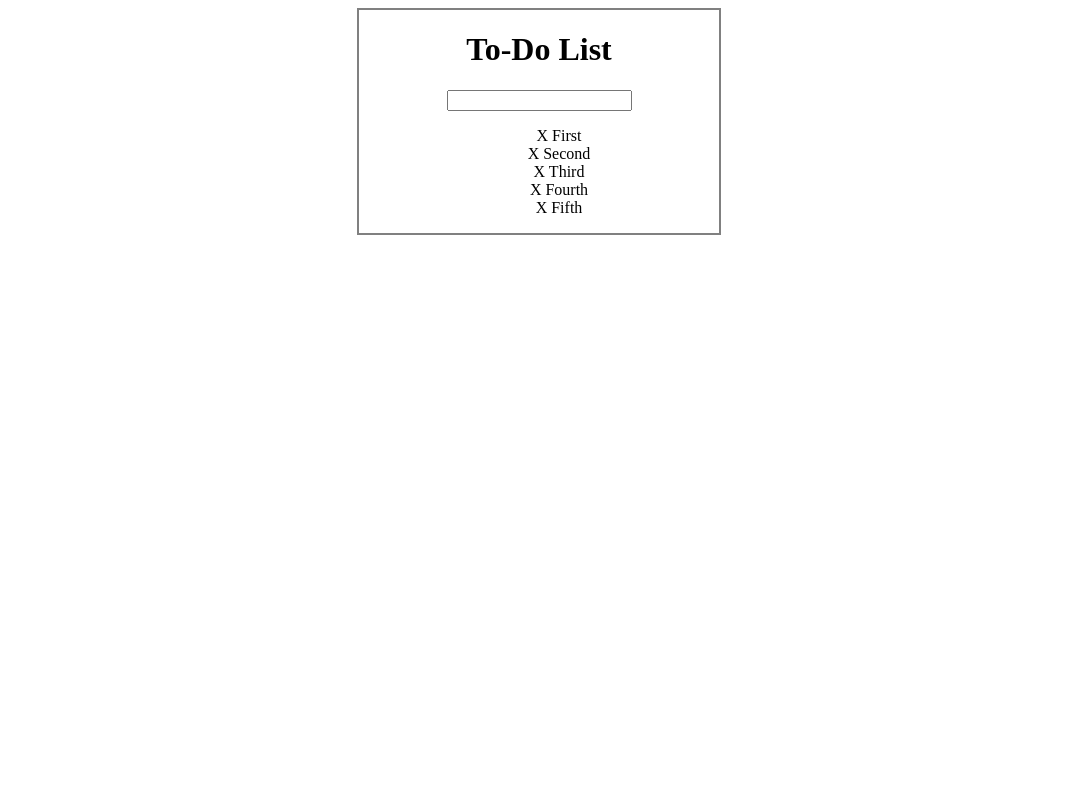
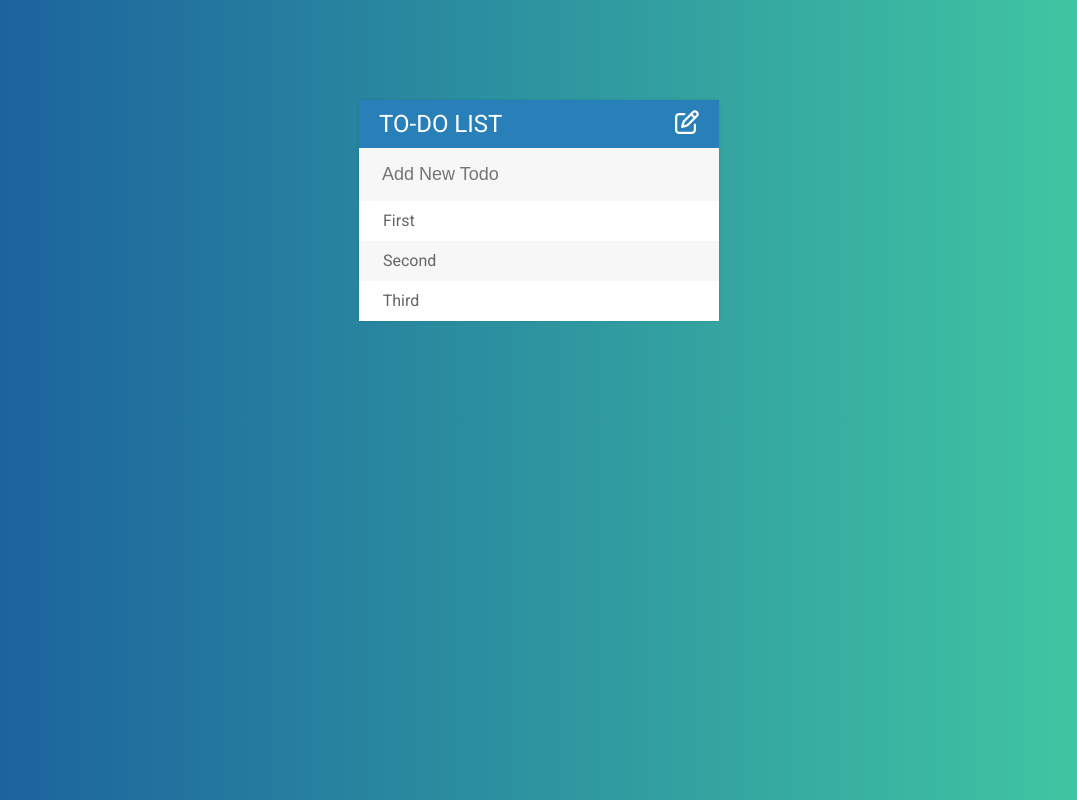
Before and after one commit to gunjanbangde/Todo-List, a plain HTML site: page index.html in a window 1280 px wide. Shown: the whole page, without its empty margins (101-1178 px from the left). Drawn offline with nearby package versions, Linux system fonts and the light colour scheme.

Commit message:
final styling

```diff
--- a/assets/css/styles.css
+++ b/assets/css/styles.css
@@ -1,16 +1,87 @@
-#container{
-    margin: 0 auto;
+#container {
+    margin: 100px auto;
     width: 360px;
-    text-align: center;
-    border: 2px solid gray;
+    background: #f7f7f7;
+    box-shadow: 0 0 3px rgba(0, 0, 0, 0.1);
 }
 
-ul{
-    text-decoration: none;
+ul {
+    margin: 0;
+    padding: 0;
     list-style: none;
 }
 
-.striked{
+body {
+    cursor: default;
+    font-family: Roboto;
+    background: #43cea2;
+    /* fallback for old browsers */
+    background: -webkit-linear-gradient(to right, #185a9d, #43cea2);
+    /* Chrome 10-25, Safari 5.1-6 */
+    background: linear-gradient(to right, #185a9d, #43cea2);
+    /* W3C, IE 10+/ Edge, Firefox 16+, Chrome 26+, Opera 12+, Safari 7+ */
+}
+
+span {
+    background: red;
+    height: 40px;
+    margin-right: 20px;
+    text-align: center;
+    color: white;
+    display: inline-block;
+    width: 0;
+    transition: 0.2s linear;
+    opacity: 0;
+}
+
+li:hover span {
+    width: 40px;
+    opacity: 1;
+}
+
+li {
+    background: #fff;
+    height: 40px;
+    line-height: 40px;
+    color: #666;
+}
+
+li:nth-child(2n) {
+    background: #f7f7f7;
+}
+
+input {
+    font-size: 18px;
+    color: #2980b9;
+    background-color: #f7f7f7;
+    width: 100%;
+    padding: 13px 13px 13px 20px;
+    box-sizing: border-box;
+    border: 3px solid rgba(0, 0, 0, 0);
+}
+
+input:focus {
+    background: #fff;
+    border: 3px solid #2980b9;
+    outline: none;
+}
+
+h1 {
+    background: #2980b9;
+    color: white;
+    margin: 0;
+    padding: 10px 20px;
+    text-transform: uppercase;
+    font-size: 24px;
+    font-weight: normal;
+}
+
+.striked {
     color: gray;
     text-decoration: line-through;
 }
+
+h1 i {
+    float: right;
+    color: white;
+}
--- a/assets/js/todo.js
+++ b/assets/js/todo.js
@@ -1,21 +1,25 @@
 //Strik off done items
-$("ul").on("click","li",function(){
+$("ul").on("click", "li", function () {
     $(this).toggleClass("striked");
 });
 
 //Delete the todo
-$("ul").on("click","span",function(event){
-    $(this).parent().fadeOut(500,function(){
+$("ul").on("click", "span", function (event) {
+    $(this).parent().fadeOut(500, function () {
         $(this).remove();
     });
     event.stopPropagation();
 });
 
 //Creating new todos
-$("input").on("keypress",function(event){
-    if(event.which === 13){
-        var newTodo =$(this).val();
-        $("ul").append("<li><span>X </span>"+newTodo+"</li>");
+$("input").on("keypress", function (event) {
+    if (event.which === 13) {
+        var newTodo = $(this).val();
+        $("ul").append("<li><span><i class='fas fa-trash'></i> </span>" + newTodo + "</li>");
         $(this).val("");
     }
 });
+
+$(".fa-edit").on("click", function () {
+    $("input").fadeToggle();
+});
--- a/index.html
+++ b/index.html
@@ -5,20 +5,22 @@
     <meta charset="UTF-8">
     <meta name="viewport" content="width=device-width, initial-scale=1.0">
     <title>Todo List</title>
+    <link href="https://fonts.googleapis.com/css2?family=Roboto:wght@400;500;700&display=swap" rel="stylesheet">
+    <script src="https://kit.fontawesome.com/b959a24ec0.js" crossorigin="anonymous"></script>
     <link rel="stylesheet" href="assets/css/styles.css">
     <script src="https://ajax.googleapis.com/ajax/libs/jquery/3.5.1/jquery.min.js"></script>
 </head>
 
-<body>
+<body oncopy="return false">
     <div id="container">
-        <h1>To-Do List</h1>
-        <input type="text" name="" id="">
+        <h1>To-Do List
+            <i class="far fa-edit"></i>
+        </h1>
+        <input type="text" placeholder="Add New Todo">
         <ul>
-            <li><span>X</span> First</li>
-            <li><span>X</span> Second</li>
-            <li><span>X</span> Third</li>
-            <li><span>X</span> Fourth</li>
-            <li><span>X</span> Fifth</li>
+            <li><span><i class="fas fa-trash"></i></span> First</li>
+            <li><span><i class="fas fa-trash"></i></span> Second</li>
+            <li><span><i class="fas fa-trash"></i></span> Third</li>
         </ul>
     </div>
 
```
